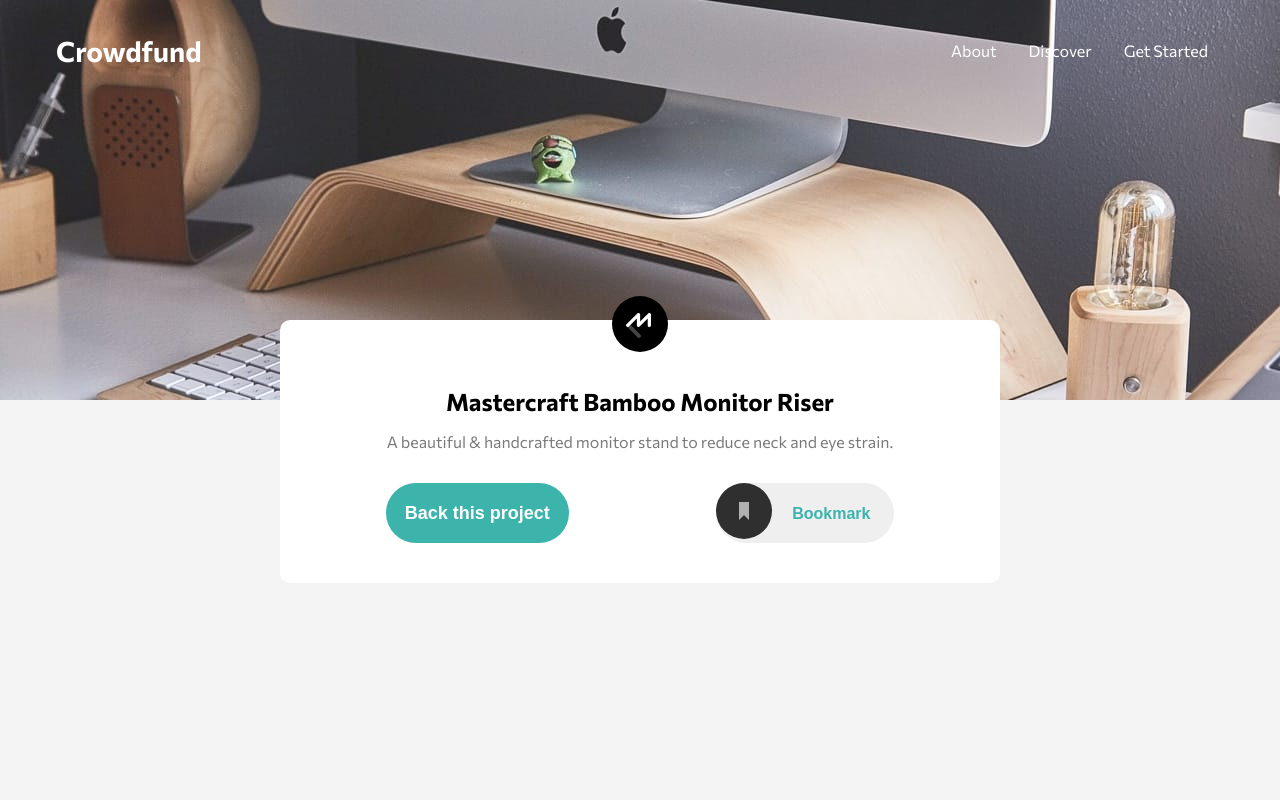
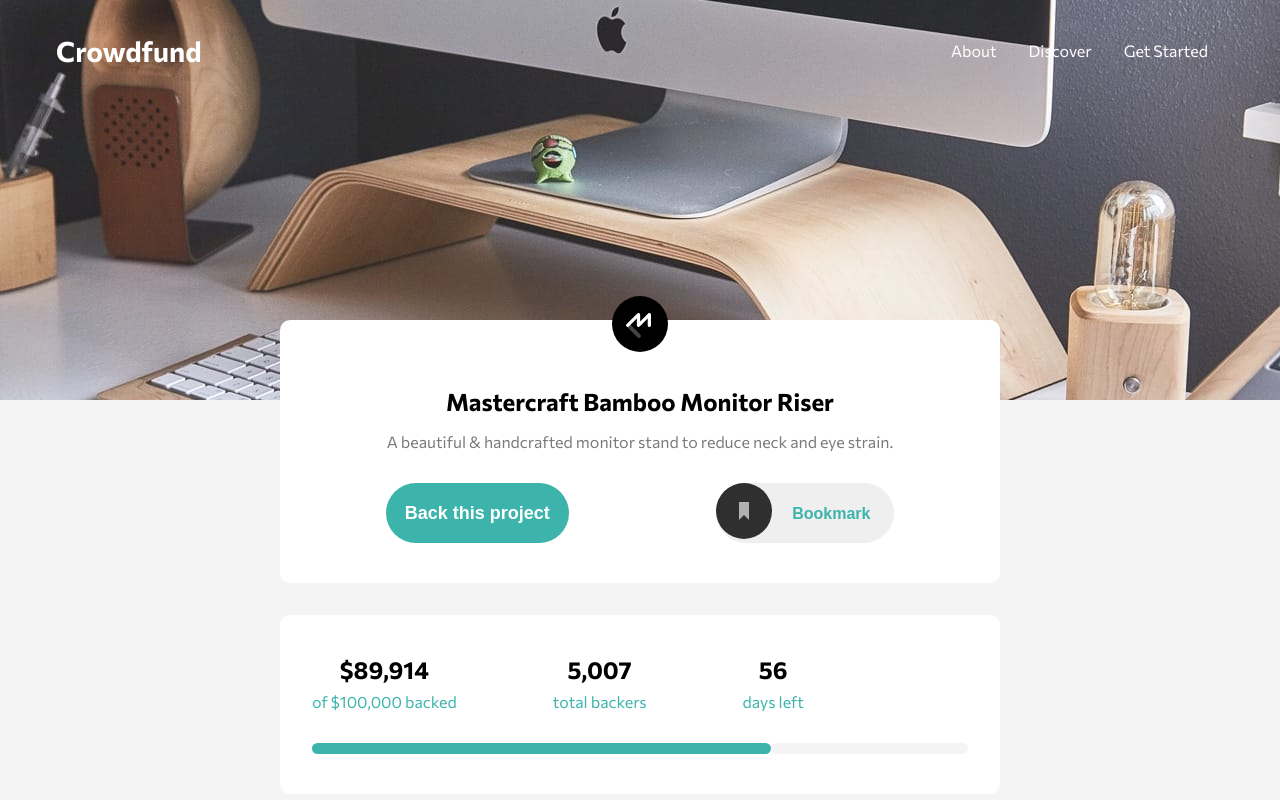
Before and after one commit to Gladson-Samuel-S/Crowdfunding-product-page, a React (Create React App) app: page / in a window 1280 px wide. Shown: the top 800 px of the page. Built offline with nearby package versions, Linux system fonts and the light colour scheme; the HTML template or start-up script is replaced by a standard one.

Commit message:
Added cards to the page :tada:

```diff
--- a/src/App.js
+++ b/src/App.js
@@ -1,11 +1,11 @@
 import Header from "./Components/Header"
-import Body from "./Components/Body"
+import Cards from "./Components/Cards"
 
 const App = () => {
   return (
     <div className='App'>
       <Header />
-      <Body />
+      <Cards />
     </div>
   )
 }
--- a/src/Components/Body.js
+++ b/src/Components/Card1.js
@@ -4,15 +4,37 @@ import bookmarkImg from "../images/icon-bookmark.svg"
 import bookmarkClosed from "../images/icon-bookmark-checked.svg"
 import { useState } from "react"
 
-const Wrapper = styled.main`
-  width: min(90%, 45rem);
-  margin: 0 auto;
-`
+const Card1 = () => {
+  const [bookmark, setBookmark] = useState(false)
+  const handleClick = () => {
+    setBookmark(!bookmark)
+  }
+
+  return (
+    <Card>
+      <div className='logo'>
+        <img src={logo} alt='logo' height='56px' width='56px' />
+      </div>
+      <h2> Mastercraft Bamboo Monitor Riser</h2>
+      <p>
+        A beautiful & handcrafted monitor stand to reduce neck and eye strain.
+      </p>
+      <div className='action-area'>
+        <Button>Back this project</Button>
+        <button className='bkmark-btn' onClick={handleClick}>
+          <img src={bookmark ? bookmarkClosed : bookmarkImg} alt='Bookmark' />
+          {bookmark ? (
+            <p className='bktext'>Bookmarked</p>
+          ) : (
+            <p className='bktext'>Bookmark</p>
+          )}
+        </button>
+      </div>
+    </Card>
+  )
+}
 
 const Card = styled.article`
-  /* height: 40vh; */
-  position: relative;
-  bottom: 10vh;
   padding: 2.5rem 2rem;
   background-color: #fff;
   border-radius: var(--radius);
@@ -81,38 +103,9 @@ const Button = styled.button`
   :hover {
     background-color: var(--clr-primary-darkcyan);
   }
+  :active {
+    transform: scale(0.98);
+  }
 `
 
-const Body = () => {
-  const [bookmark, setBookmark] = useState(false)
-  const handleClick = () => {
-    setBookmark(!bookmark)
-  }
-
-  return (
-    <Wrapper>
-      <Card>
-        <div className='logo'>
-          <img src={logo} alt='logo' height='56px' width='56px' />
-        </div>
-        <h2> Mastercraft Bamboo Monitor Riser</h2>
-        <p>
-          A beautiful & handcrafted monitor stand to reduce neck and eye strain.
-        </p>
-        <div className='action-area'>
-          <Button>Back this project</Button>
-          <button className='bkmark-btn' onClick={handleClick}>
-            <img src={bookmark ? bookmarkClosed : bookmarkImg} alt='Bookmark' />
-            {bookmark ? (
-              <p className='bktext'>Bookmarked</p>
-            ) : (
-              <p className='bktext'>Bookmark</p>
-            )}
-          </button>
-        </div>
-      </Card>
-    </Wrapper>
-  )
-}
-
-export default Body
+export default Card1
--- /dev/null
+++ b/src/Components/Card2.js
@@ -0,0 +1,70 @@
+import styled from "styled-components"
+
+const Card2 = () => {
+  return (
+    <Card>
+      <div className='content'>
+        <div>
+          <h1>$89,914</h1>
+          <p>of $100,000 backed</p>
+        </div>
+        <div>
+          <h1>5,007</h1>
+          <p>total backers</p>
+        </div>
+
+        <div>
+          <h1>56</h1>
+          <p>days left</p>
+        </div>
+      </div>
+
+      <div className='progress-area'>
+        <div className='progress'></div>
+        <div className='remaining'></div>
+      </div>
+    </Card>
+  )
+}
+
+const Card = styled.article`
+  padding: 2.5rem 2rem;
+  background-color: #fff;
+  border-radius: var(--radius);
+  text-align: center;
+  .content {
+    display: flex;
+    flex-direction: column;
+    gap: 2rem;
+    margin-bottom: 2rem;
+  }
+  .progress-area {
+    display: flex;
+  }
+  .progress {
+    width: 70%;
+    height: 0.7rem;
+    background-color: var(--clr-primary-cyan);
+    border-radius: 10px;
+  }
+  .remaining {
+    width: 30%;
+    height: 0.7rem;
+    background-color: var(--clr-bg);
+    border-radius: 10px;
+  }
+  p {
+    margin-top: 0.5rem;
+    color: var(--clr-primary-cyan);
+  }
+  @media only screen and (min-width: 600px) {
+    .content {
+      flex-direction: row;
+      /* justify-content: space-between; */
+      align-items: center;
+      gap: 6rem;
+    }
+  }
+`
+
+export default Card2
--- /dev/null
+++ b/src/Components/Card3.js
@@ -0,0 +1,122 @@
+import styled from "styled-components"
+import data from "./data/Data"
+
+const Card3 = () => {
+  return (
+    <Card>
+      <h1> About this project</h1>
+      <p>
+        The Mastercraft Bamboo Monitor Riser is a sturdy and stylish platform
+        that elevates your screen to a more comfortable viewing height. Placing
+        your monitor at eye level has the potential to improve your posture and
+        make you more comfortable while at work, helping you stay focused on the
+        task at hand.
+      </p>
+
+      <p>
+        Featuring artisan craftsmanship, the simplicity of design creates extra
+        desk space below your computer to allow notepads, pens, and USB sticks
+        to be stored under the stand
+      </p>
+      {data.map((item) => {
+        return (
+          <Subcard key={item.id} className={item.amount ? null : "not-active"}>
+            <div className='title'>
+              <h1>{item.title}</h1>
+              <h5>{item.pledge}</h5>
+            </div>
+            <p>{item.body}</p>
+            <div className='quantity'>
+              <div className='price'>
+                <h1> {item.amount} </h1>
+                <span>{item.left}</span>
+              </div>
+              {item.amount ? (
+                <Button>{item.button}</Button>
+              ) : (
+                <Button disabled style={{ pointerEvents: "none" }}>
+                  {item.button}
+                </Button>
+              )}
+            </div>
+          </Subcard>
+        )
+      })}
+    </Card>
+  )
+}
+
+const Card = styled.article`
+  padding: 2.5rem 2rem;
+  background-color: #fff;
+  border-radius: var(--radius);
+  p {
+    padding: 1.2rem 0rem;
+    color: var(--clr-primary-cyan);
+  }
+  .not-active {
+    opacity: 0.5;
+  }
+`
+const Subcard = styled.article`
+  padding: 1.5rem;
+  border: 1px dotted var(--clr-primary-cyan);
+  border-radius: 10px;
+  margin: 2rem 0rem;
+  .title {
+    display: flex;
+    flex-direction: column;
+  }
+  .price {
+    display: flex;
+    align-items: center;
+    gap: 10px;
+    margin-bottom: 1rem;
+  }
+  .price h1 {
+    font-size: 2.5rem;
+  }
+  .price span {
+    color: var(--clr-primary-cyan);
+  }
+  h5 {
+    color: var(--clr-primary-darkcyan);
+  }
+  .quantity {
+    display: flex;
+    flex-direction: column;
+  }
+  @media only screen and (min-width: 600px) {
+    .title {
+      flex-direction: row;
+      justify-content: space-between;
+      align-items: center;
+    }
+    .quantity {
+      flex-direction: row;
+      justify-content: space-between;
+      align-items: center;
+    }
+  }
+`
+
+const Button = styled.button`
+  cursor: pointer;
+  outline: none;
+  border: none;
+  width: 10rem;
+  padding: 1rem 1.5rem;
+  background-color: var(--clr-primary-cyan);
+  color: var(--clr-white);
+  border-radius: 30px;
+  font-weight: bold;
+
+  :hover {
+    background-color: var(--clr-primary-darkcyan);
+  }
+  :active {
+    transform: scale(0.98);
+  }
+`
+
+export default Card3
--- /dev/null
+++ b/src/Components/Cards.js
@@ -0,0 +1,26 @@
+import styled from "styled-components"
+import Card1 from "./Card1"
+import Card2 from "./Card2"
+import Card3 from "./Card3"
+
+const Cards = () => {
+  return (
+    <Wrapper>
+      <Card1 />
+      <Card2 />
+      <Card3 />
+    </Wrapper>
+  )
+}
+
+const Wrapper = styled.main`
+  position: relative;
+  bottom: 10vh;
+  width: min(90%, 45rem);
+  margin: 0 auto;
+  display: flex;
+  flex-direction: column;
+  gap: 2rem;
+`
+
+export default Cards
--- /dev/null
+++ b/src/Components/data/Data.js
@@ -0,0 +1,31 @@
+const data = [
+  {
+    id: 1,
+    title: "Bamboo Stand",
+    pledge: "Pledge $25 or more",
+    body: " You get an ergonomic stand made of natural bamboo. You've helped us launch our promotional campaign, and you’ll be added to a special Backer member list.",
+    amount: 101,
+    left: "left",
+    button: "Select Reward",
+  },
+  {
+    id: 2,
+    title: "Black Edition Stand",
+    pledge: "Pledge $75 or more",
+    body: " You get a Black Special Edition computer stand and a personal thank you. You’ll be added to our Backer member list. Shipping is included.",
+    amount: 64,
+    left: "left",
+    button: "Select Reward",
+  },
+  {
+    id: 3,
+    title: "Mahogany Special Edition",
+    pledge: "Pledge $200 or more",
+    body: " You get two Special Edition Mahogany stands, a Backer T-Shirt, and a personal thank you. You’ll be added to our Backer member list. Shipping is included.",
+    amount: 0,
+    left: "left",
+    button: "Out of Stock",
+  },
+]
+
+export default data
```
